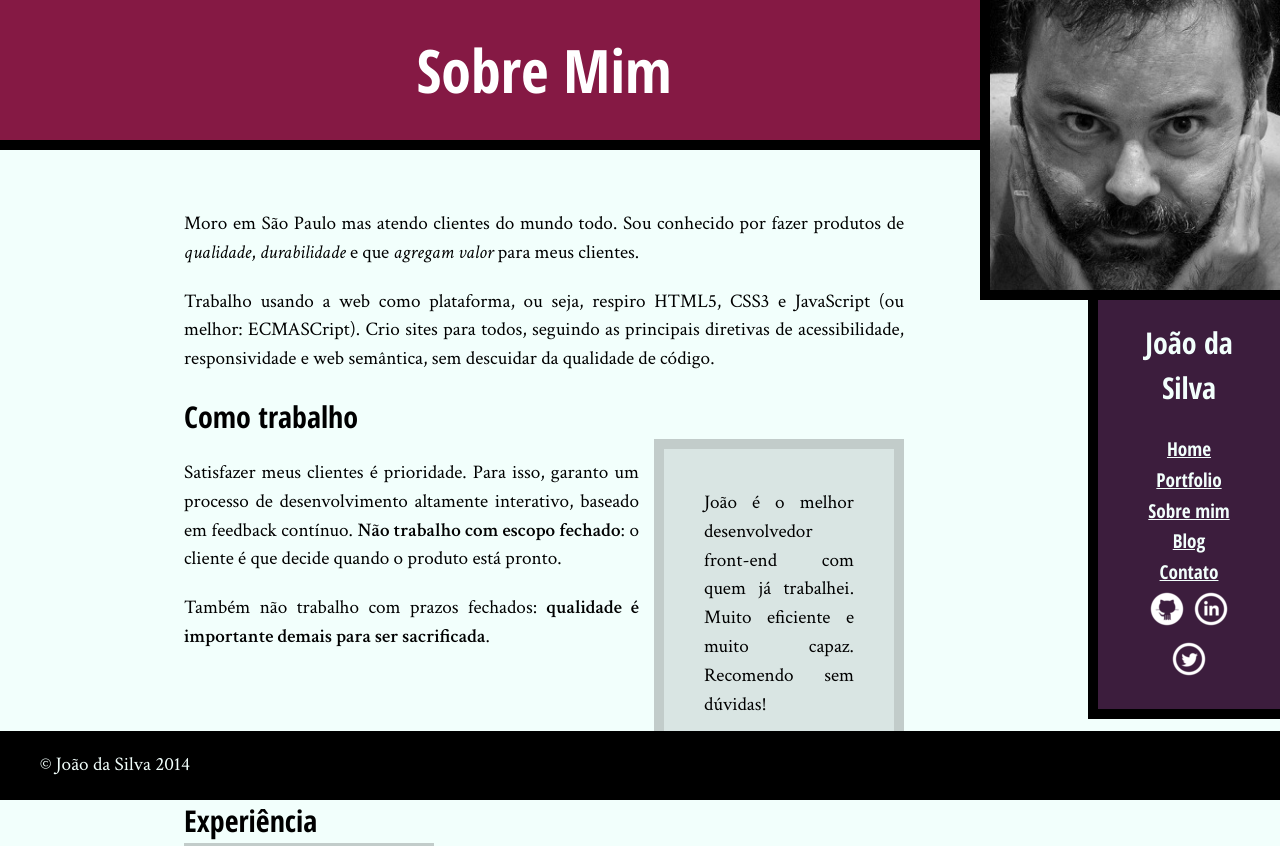
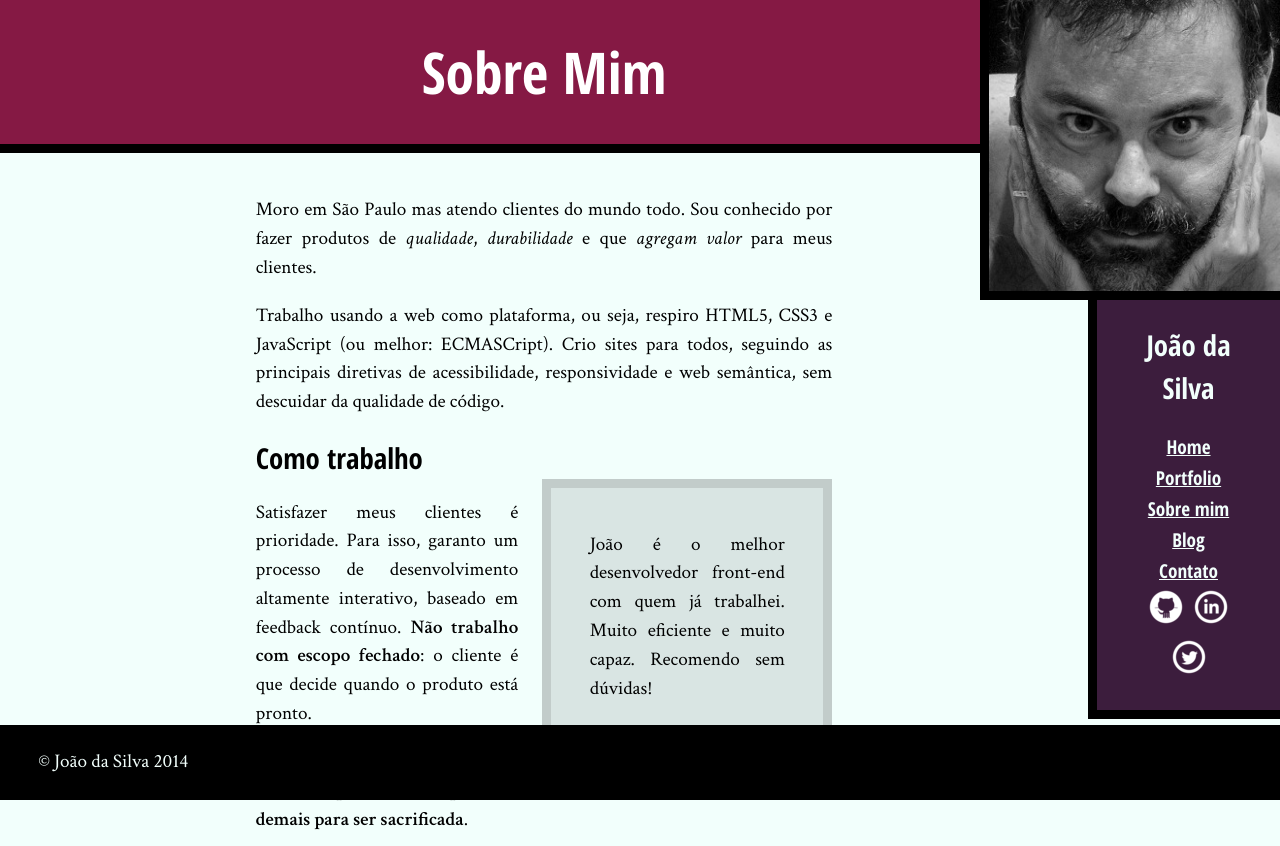
Before and after one commit to rapha1908/MeusCodigos, a plain HTML site: page CursoHTML-aula5/bio.html in a window 1280 px wide. Shown: the top 846 px of the page. Drawn offline with Linux system fonts and the light colour scheme.

Commit message:
convertido todos os px para medidas relativas

```diff
--- a/CursoHTML-aula5/css/portfolio.css
+++ b/CursoHTML-aula5/css/portfolio.css
@@ -1,3 +1,5 @@
+
+
 
 .portfolio li {
     display: inline-block;
--- a/CursoHTML-aula5/css/site.css
+++ b/CursoHTML-aula5/css/site.css
@@ -1,10 +1,17 @@
+html{
+    font-size: 120%;
+
+}
+
 body {
 	font-family: "Crimson Text", "Times New Roman", serif;
 	background-color: #F2FFFC;
-	font-size: 120%;
+
 	line-height: 1.5;
 }
-main h1 {text-transform: capitalize;}
+main h1 {
+    text-transform: capitalize;
+}
 
 
 
@@ -16,13 +23,13 @@ h1, h2 {
 	text-align: center;
 	background-color: #851944;
 	color: #FFF;
-	padding: 25px;
-	border-bottom: 10px solid black;
+	padding: 1.5rem;
+	border-bottom: .5rem solid black;
 }
 
 main div{
-    padding: 40px 0;
-    padding-bottom: 80px;
+    padding: 1.25rem 0rem;
+    padding-bottom: 3.5rem;
 }
 
 strong{
@@ -33,23 +40,23 @@ em{
 }
 
 h1{
-    font-size: 60px;
+    font-size: 3rem;
 }
 
 h2{
-    font-size: 30px;
+    font-size: 1.5rem;
     clear: both;
 }
 
 p {
 	text-align: justify;
-    margin: 20px 0;
+    margin: 1em 0;
 }
 
 blockquote {
 	background-color: #D9E5E3;
-	border: 10px solid #C2CCCA;
-	width: 250px;
+	border: .5em solid #C2CCCA;
+	width: 30ch;
 	box-sizing: border-box;
 }
 
@@ -67,8 +74,8 @@ nav a {
 }
 
 aside h1 {
-    font-size: 30px;
-    margin-bottom: 25px;
+    font-size: 1.5em;
+    margin-bottom: 1.25rem;
 }
 
 main a {
@@ -81,11 +88,11 @@ aside a {
 }
 
 blockquote, aside, footer {
-    padding: 20px 40px;
+    padding: 1.20rem 2rem;
 }
 
 main div {
-	width: 720px;
+	width: 53%;
 	margin: auto;
 }
 
@@ -104,14 +111,14 @@ aside, .foto {
     clear: right;
 
     box-sizing: border-box;
-    border-bottom: 10px solid black;
-    border-left: 10px solid black;
+    border-bottom: .5rem solid black;
+    border-left: .5rem solid black;
 }
 aside{
     width: 15%;
     position: relative;
     top: 300px;
-    margin-bottom: 80px;
+    margin-bottom: 3rem;
 }
 
 .foto{
@@ -136,9 +143,9 @@ aside{
 }
 .fiat{
     float: right;
-    margin-left: 15px;
+    margin-left: 1.25rem;
 }
 .petrobras{
     float: left;
-    margin-right: 15px;
+    margin-right: 1.25rem;
 }
```
Also changed, not shown: CursoHTML-aula5/portifolio.html (deleted, +0 -49 lines).
